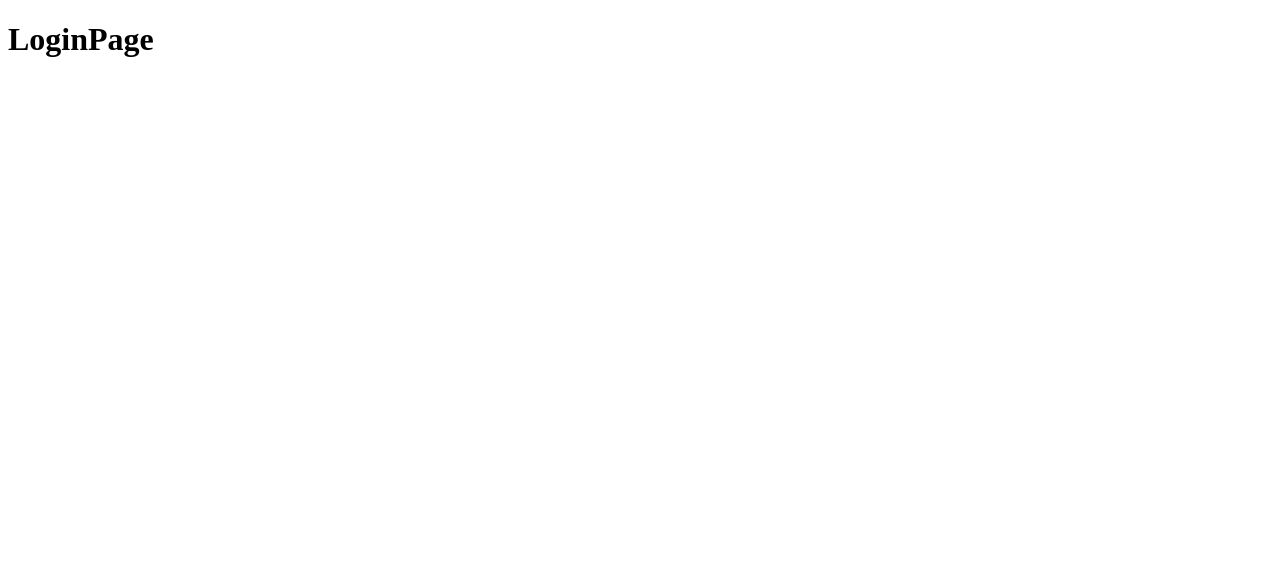
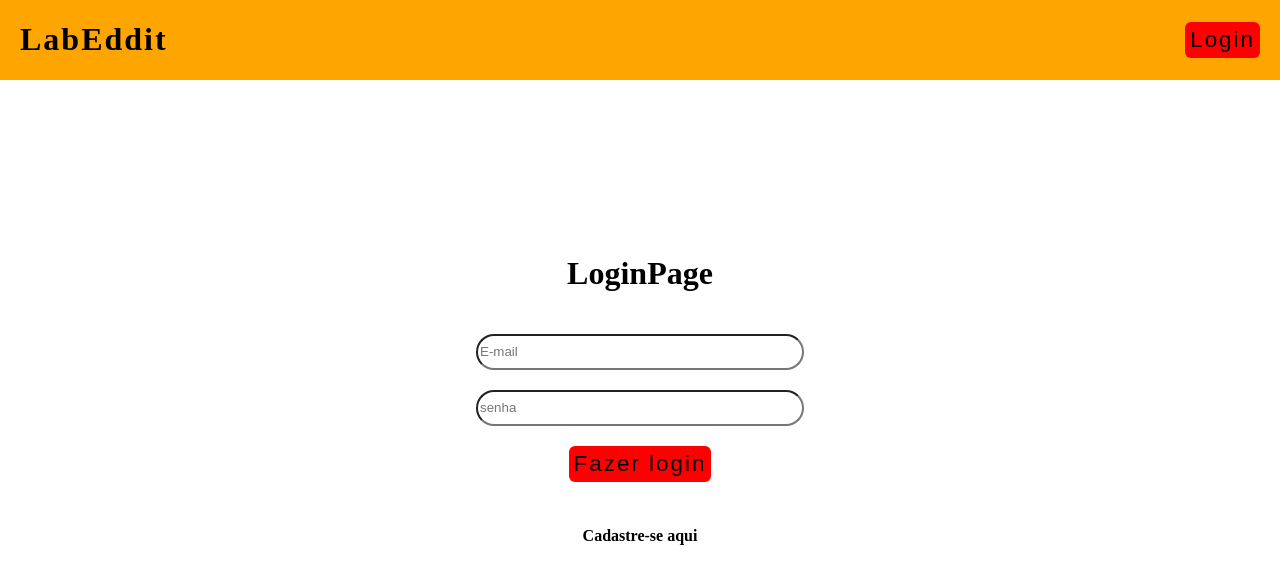
Before and after one commit to future4code/Guilherme-Alfredo, a React (Create React App) app in the folder semana12/labeddit/: page /login in a window 1280 px wide. Shown: the top 584 px of the page. Built offline with nearby package versions, Linux system fonts and the light colour scheme; the HTML template or start-up script is replaced by a standard one.

Commit message:
header e pagina de login prontos

```diff
--- a/semana12/labeddit/public/index.html
+++ b/semana12/labeddit/public/index.html
@@ -25,6 +25,16 @@
       Learn how to configure a non-root public URL by running `npm run build`.
     -->
     <title>React App</title>
+    <style>
+      html,
+      body,
+      #root{
+        margin:0;
+        padding:0;
+        width: 100%;
+        min-height: 100vh;
+      }
+    </style>
   </head>
   <body>
     <noscript>You need to enable JavaScript to run this app.</noscript>
--- /dev/null
+++ b/semana12/labeddit/src/components/Header/Header.js
@@ -0,0 +1,16 @@
+import React from 'react'
+import { goToFeedPage, goToLoginPage } from '../../routes/coordinator'
+import { Button, Main, Title } from './styled'
+import {useHistory} from 'react-router-dom'
+
+const Header = () => {
+    const history = useHistory()
+    return (
+        <Main>
+            <Title onClick={() => goToFeedPage(history)}>LabEddit</Title>
+            <Button onClick={() => goToLoginPage(history)}>Login</Button>
+        </Main>
+    )
+}
+
+export default Header
--- /dev/null
+++ b/semana12/labeddit/src/components/Header/styled.js
@@ -0,0 +1,35 @@
+import styled from 'styled-components'
+
+export const Main = styled.header`
+    width: 100%;
+    background-color: orange;
+    display: flex;
+    justify-content: space-between;
+    align-items: center;
+`
+
+export const Title = styled.h1`
+    color: black;
+    letter-spacing: 2px;
+    margin-left: 20px;
+    cursor: pointer;
+    :active {
+        transform: scale(0.92);
+    }
+`
+export const Button = styled.button`
+background-color: red;
+    color: black;
+    font-size: 1.4em;
+    padding: 5px;
+    letter-spacing: 2px;
+    border: none;
+    transition: all .4s;
+    cursor: pointer;
+    margin: 0 20px;
+    border-radius: 6px;
+
+    :active {
+        transform: scale(0.92);
+    }
+`
--- /dev/null
+++ b/semana12/labeddit/src/hooks/useForm.js
@@ -0,0 +1,18 @@
+import {useState} from 'react'
+
+const useForm = (initialState) => {
+    const[form, setForm] = useState(initialState)
+
+    const handleInputChange = (event) => {
+        const {value, name} = event.target
+        setForm({...form, [name]: value})
+    }
+
+    const clear = () => {
+        setForm(initialState)
+    }
+
+    return [form, handleInputChange, clear]
+}
+
+export default useForm
--- a/semana12/labeddit/src/pages/LoginPage/LoginPage.js
+++ b/semana12/labeddit/src/pages/LoginPage/LoginPage.js
@@ -1,10 +1,63 @@
 import React from 'react'
+import { DivForm, MainContainer, Inputs, Button, DivSendButton, SignUp } from './styled'
+import useForm from '../../hooks/useForm'
+import { useHistory } from 'react-router'
+import { goToSignUpPage } from '../../routes/coordinator'
+
+const initialForm = {
+    email: "",
+    password: "",
+}
+
+
 
 const LoginPage = () => {
+    const [form, onChange, clear] = useForm(initialForm);
+    const history = useHistory()
+
+    const handleClick = (event) => {
+        event.preventDefault();
+        console.log(form)
+        clear();
+    };
+
+
     return (
-        <div>
+        <MainContainer>
             <h1>LoginPage</h1>
-        </div>
+            <DivForm onSubmit={handleClick}>
+                <Inputs
+                    required
+                    placeholder="E-mail"
+                    name="email"
+                    value={form.email}
+                    onChange={onChange}
+                    pattern={"[a-z0-9._%+-]+@[a-z0-9.-]+\\.[a-z]{2,}$"}
+                    type="text"
+
+                />
+                <Inputs
+                    required
+                    placeholder="senha"
+                    name="password"
+                    value={form.password}
+                    onChange={onChange}
+                    type="password"
+                />
+                <DivSendButton>
+                    <Button
+
+                    >
+                    Fazer login
+                    </Button>
+                </DivSendButton>
+            </DivForm>
+            <SignUp
+                onClick={() => goToSignUpPage(history)}>
+                Cadastre-se aqui
+            </SignUp>
+
+        </MainContainer>
     )
 }
 
--- a/semana12/labeddit/src/pages/LoginPage/styled.js
+++ b/semana12/labeddit/src/pages/LoginPage/styled.js
@@ -0,0 +1,51 @@
+import styled from 'styled-components'
+
+export const MainContainer = styled.div`
+    display:flex;
+    flex-direction: column;
+    align-items: center;
+    justify-content: center;
+    height: 80vh;
+
+`
+export const DivForm = styled.form`
+    display:flex;
+    flex-direction:column;
+    width: 25%;
+    height:30%;
+    align-items: center;
+`
+export const Inputs = styled.input`
+    width: 100%;
+    margin-top:20px;
+    height: 30px;
+    border-radius: 24px;
+    outline: 0;
+`
+export const Button = styled.button`
+    background-color: red;
+    color: black;
+    font-size: 1.4em;
+    padding: 5px;
+    letter-spacing: 2px;
+    border: none;
+    transition: all .4s;
+    cursor: pointer;
+    margin: 0 20px;
+    border-radius: 6px;
+`
+export const DivSendButton = styled.div`
+    margin-top: 20px;
+    display:flex;
+    align-items:center;
+    justify-content:center;
+`
+
+export const SignUp = styled.h4`
+    color: black;
+    display: flex;
+    cursor: pointer;
+    :active {
+        transform: scale(0.92);
+    }
+`
--- a/semana12/labeddit/src/routes/Router.js
+++ b/semana12/labeddit/src/routes/Router.js
@@ -1,5 +1,6 @@
 import React from 'react'
-import {BrowserRouter, Switch, Route} from 'react-router-dom'
+import { BrowserRouter, Switch, Route } from 'react-router-dom'
+import Header from '../components/Header/Header'
 import ErrorPage from '../pages/ErrorPage/ErrorPage'
 import FeedPage from '../pages/FeedPage/FeedPage'
 import LoginPage from '../pages/LoginPage/LoginPage'
@@ -10,21 +11,22 @@ import SignUpPage from '../pages/SignUpPage/SignUpPage'
 const Router = () => {
     return (
         <BrowserRouter>
+            <Header />
             <Switch>
                 <Route exact path="/login">
-                    <LoginPage/>
+                    <LoginPage />
                 </Route>
                 <Route exact path="/cadastro">
-                    <SignUpPage/>
+                    <SignUpPage />
                 </Route>
                 <Route exact path="/">
-                    <FeedPage/>
+                    <FeedPage />
                 </Route>
                 <Route exact path="/detalhe/:id">
-                    <PostDetailsPage/>
+                    <PostDetailsPage />
                 </Route>
                 <Route>
-                    <ErrorPage/>
+                    <ErrorPage />
                 </Route>
             </Switch>
         </BrowserRouter>
```
